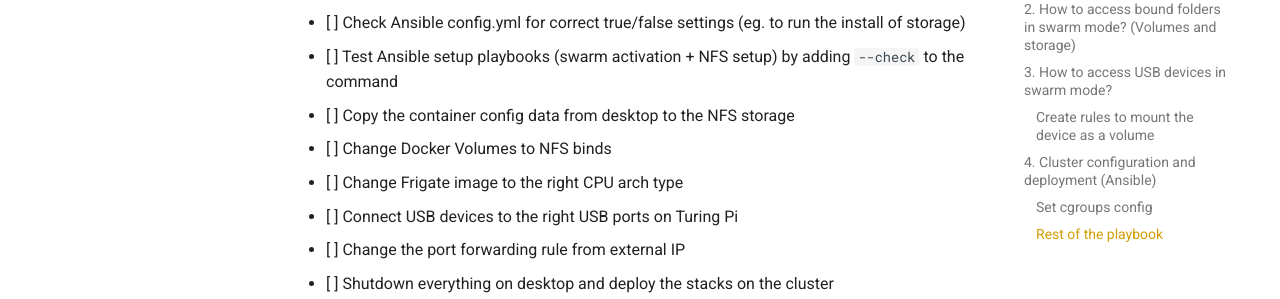
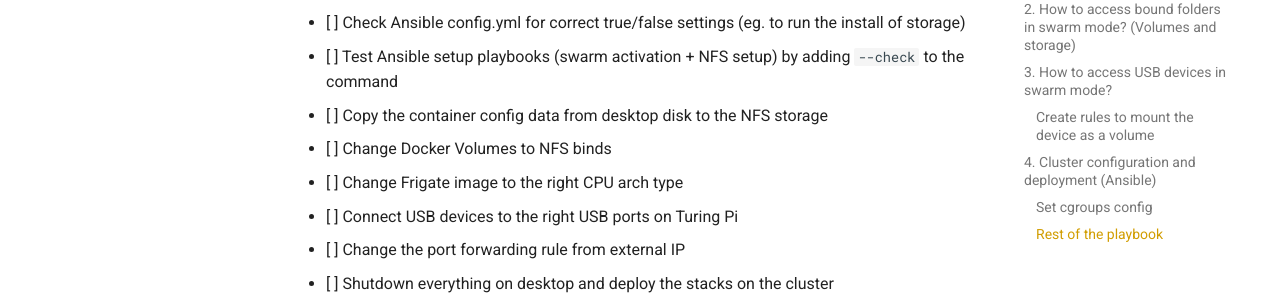
Before and after one commit to poulti/brain-pages, an MkDocs documentation site: the page built from docs/docker-from-compose-to-swarm.md, in a window 1280 px wide and 900 px high, scrolled down 16831 px. Shown: the part 515-814 px from the top of the window. Built offline with MkDocs 1.6.1 and Material for MkDocs 9.7.7, drawn with Linux system fonts in a browser that asks for light colours; comment, search, counter and statistics services are not loaded.

Commit message:
Typo check

```diff
--- a/docs/docker-from-compose-to-swarm.md
+++ b/docs/docker-from-compose-to-swarm.md
@@ -618,7 +618,7 @@
 - [ ] Run first Ansible ping / accept SSH keys
 - [ ] Check Ansible config.yml for correct true/false settings (eg. to run the install of storage)
 - [ ] Test Ansible setup playbooks (swarm activation + NFS setup) by adding ``--check`` to the command
-- [ ] Copy the container config data from desktop to the NFS storage
+- [ ] Copy the container config data from desktop disk to the NFS storage
 - [ ] Change Docker Volumes to NFS binds
 - [ ] Change Frigate image to the right CPU arch type
 - [ ] Connect USB devices to the right USB ports on Turing Pi
```
